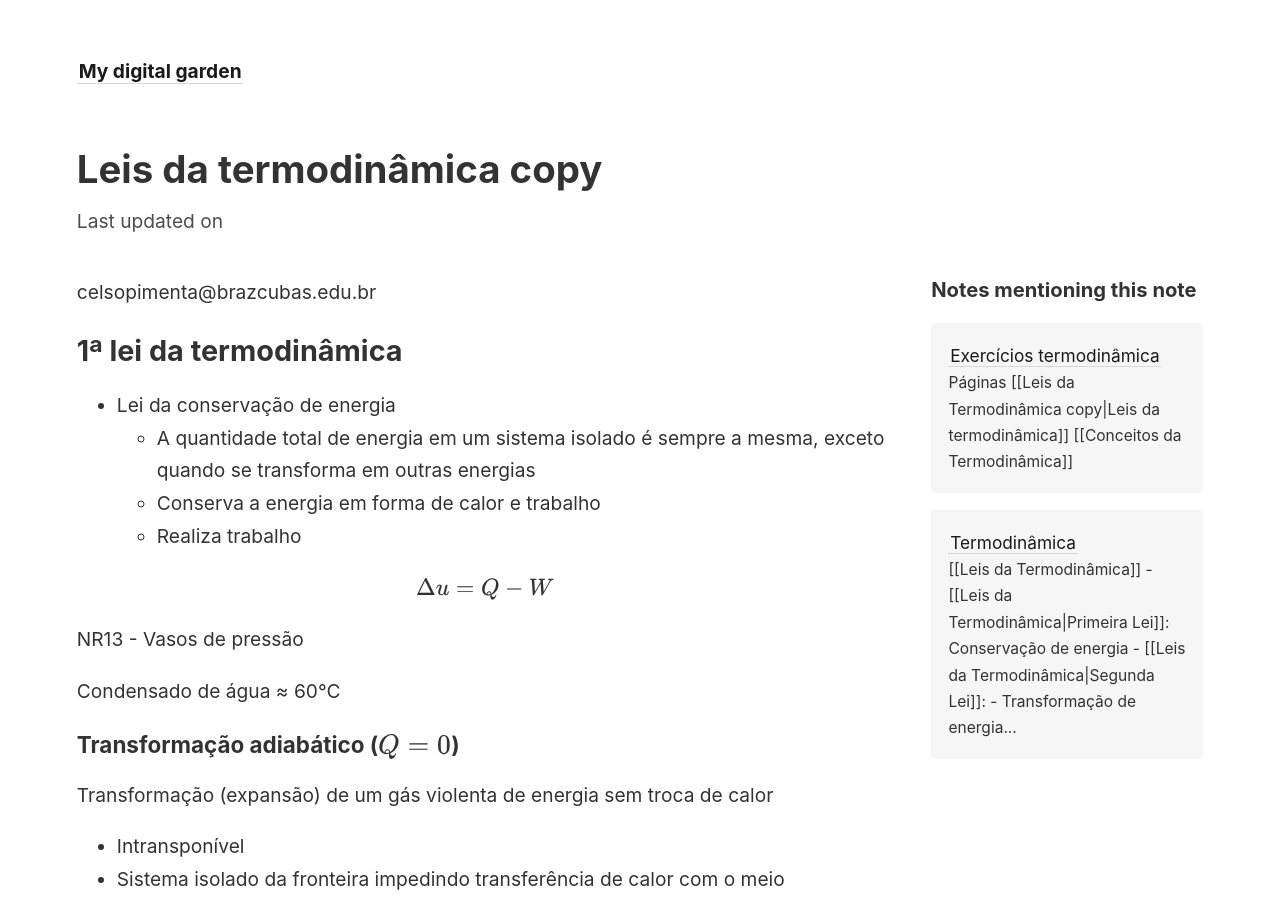
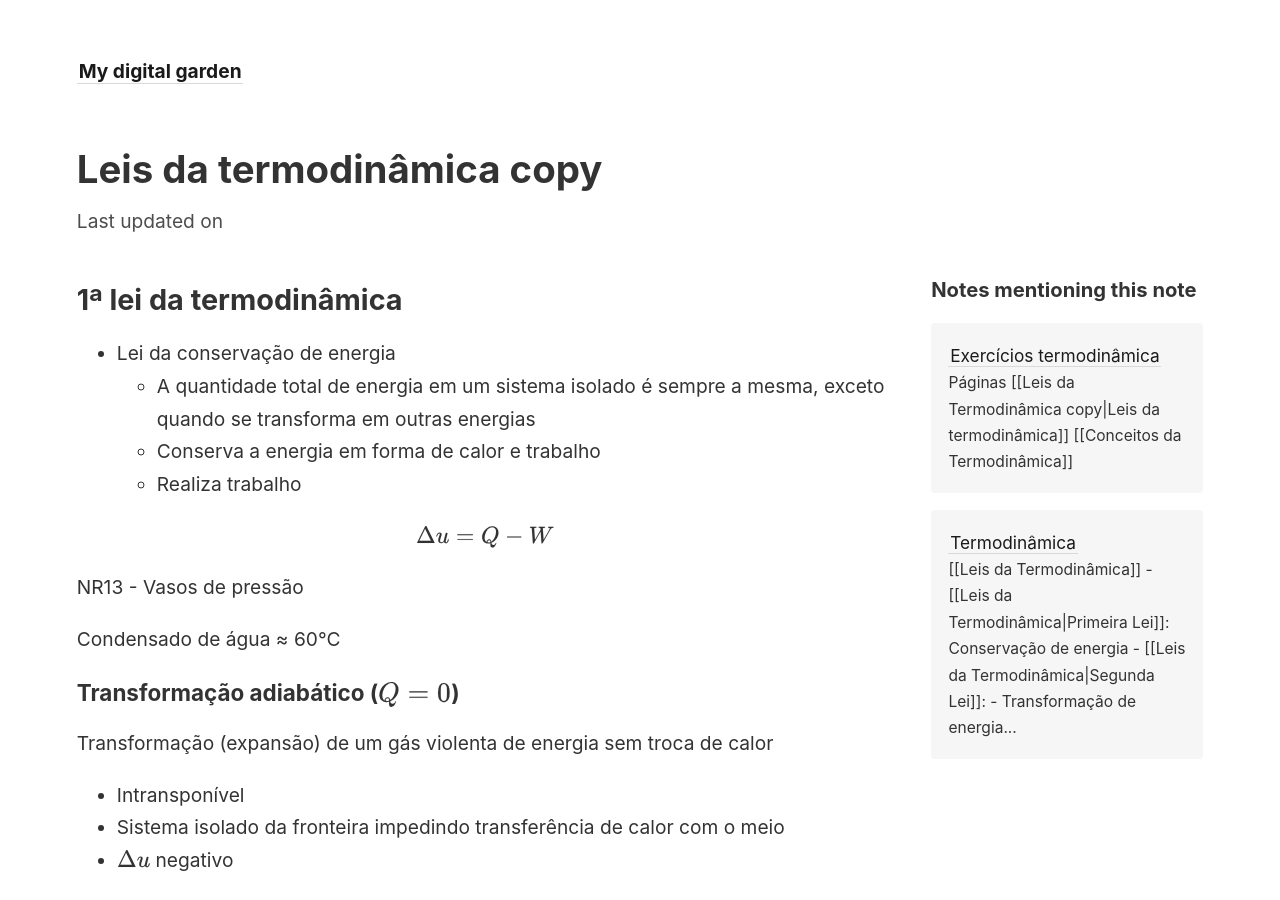
Before and after one commit to Robbitmm/obsidian-garden, a Jekyll site: the page built from _notes/Leis da Termodinâmica copy.md, in a window 1280 px wide and 900 px high. Built offline with Jekyll 4.4.1, drawn with Linux system fonts in a browser that asks for light colours.

Commit message:
Update Leis da Termodinâmica copy.md

```diff
--- a/_notes/Leis da Termodinâmica copy.md
+++ b/_notes/Leis da Termodinâmica copy.md
@@ -2,8 +2,6 @@
 tag: termodinamica, leis da termodinâmica
 aliases: termodinamica, leis da termodinâmica
 ---
-
-celsopimenta@brazcubas.edu.br
 
 ## 1ª lei da termodinâmica
 
```
